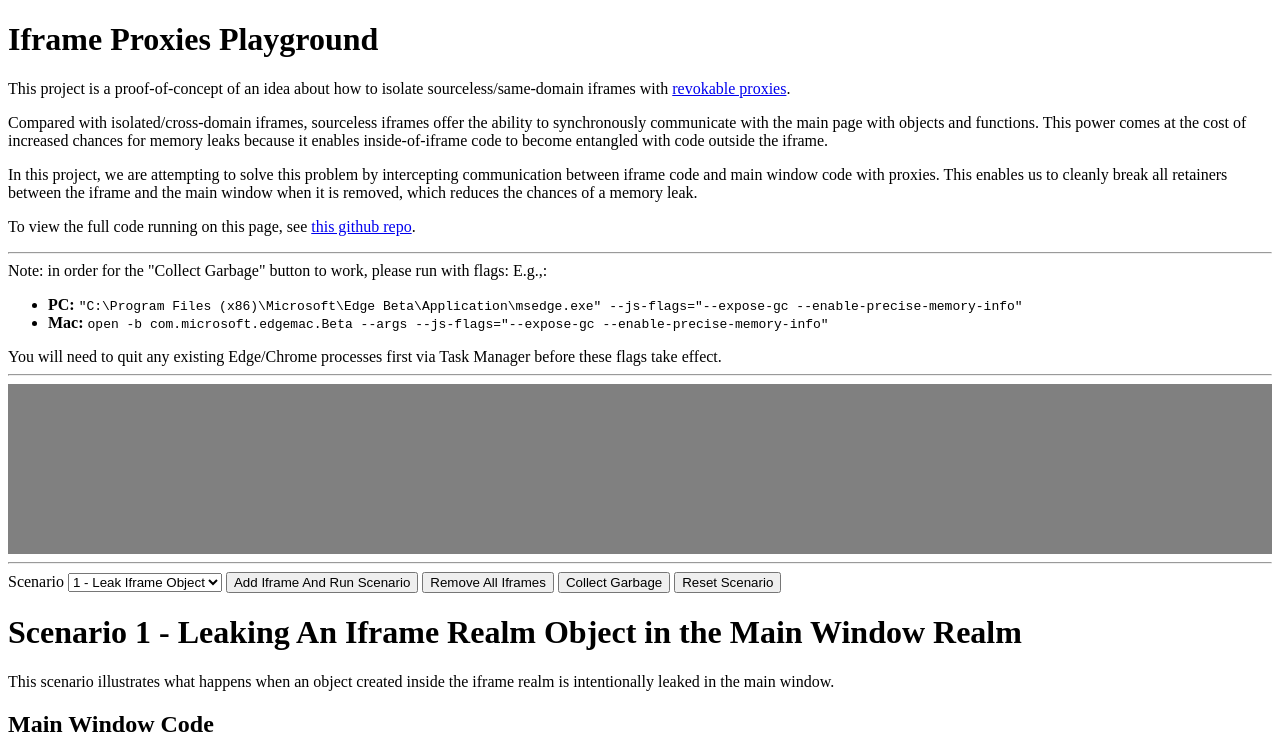
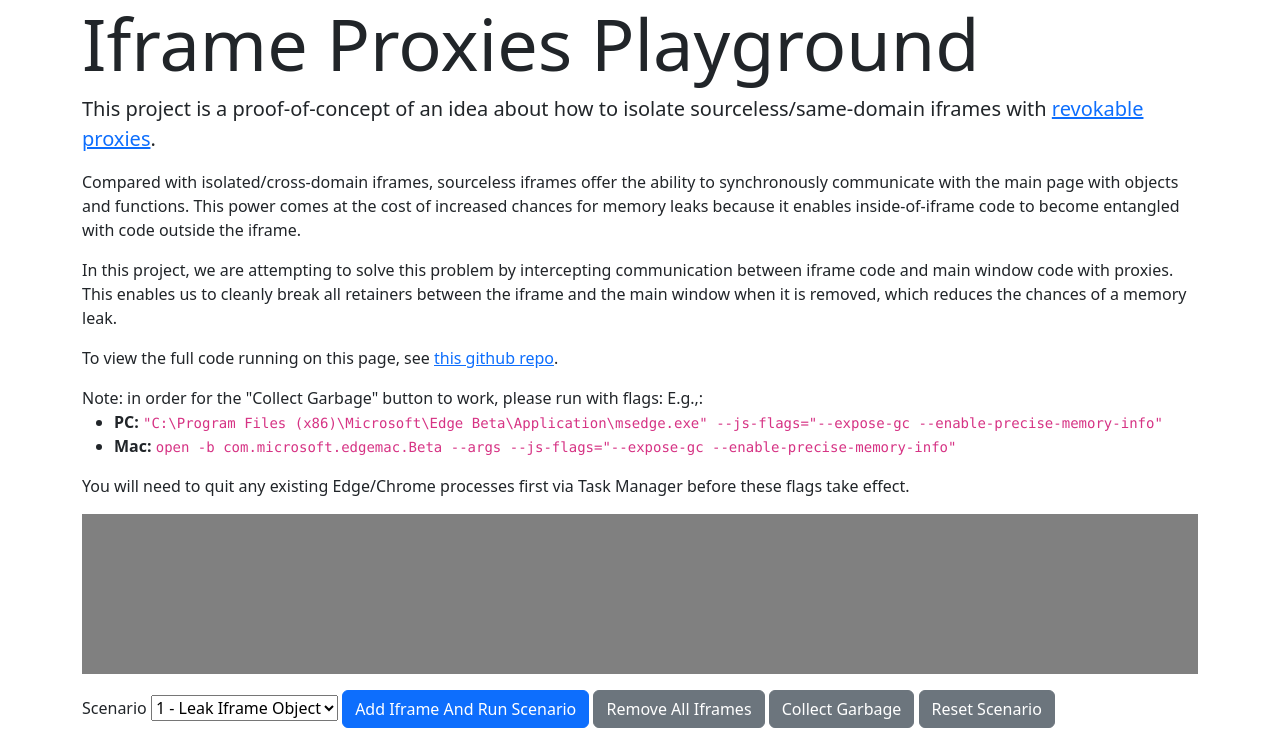
Before and after one commit to astegmaier/playground-iframe-membranes, a plain HTML site: page index.html in a window 1280 px wide. Shown: the top 741 px of the page. Drawn offline with nearby package versions, Linux system fonts and the light colour scheme.

Commit message:
Add bootstrap styling.

```diff
--- a/index.html
+++ b/index.html
@@ -2,6 +2,12 @@
 <html>
   <head>
     <title>Iframe Proxies Playground</title>
+    <link
+      rel="stylesheet"
+      href="https://cdn.jsdelivr.net/npm/bootstrap@5.2.3/dist/css/bootstrap.min.css"
+      integrity="sha384-rbsA2VBKQhggwzxH7pPCaAqO46MgnOM80zW1RWuH61DGLwZJEdK2Kadq2F9CUG65"
+      crossorigin="anonymous"
+    />
     <link
       rel="stylesheet"
       href="https://cdnjs.cloudflare.com/ajax/libs/highlight.js/11.7.0/styles/a11y-light.min.css"
@@ -39,8 +45,9 @@
     </style>
   </head>
   <body>
-    <h1>Iframe Proxies Playground</h1>
-    <p>
+    <div class="container">
+      <h1 class="display-2">Iframe Proxies Playground</h1>
+      <p class="lead">
         This project is a proof-of-concept of an idea about how to isolate sourceless/same-domain iframes with
         <a href="https://developer.mozilla.org/en-US/docs/Web/JavaScript/Reference/Global_Objects/Proxy/revocable"
           >revokable proxies</a
@@ -48,8 +55,8 @@
       </p>
       <p>
         Compared with isolated/cross-domain iframes, sourceless iframes offer the ability to synchronously communicate
-      with the main page with objects and functions. This power comes at the cost of increased chances for memory leaks
-      because it enables inside-of-iframe code to become entangled with code outside the iframe.
+        with the main page with objects and functions. This power comes at the cost of increased chances for memory
+        leaks because it enables inside-of-iframe code to become entangled with code outside the iframe.
       </p>
       <p>
         In this project, we are attempting to solve this problem by intercepting communication between iframe code and
@@ -60,7 +67,6 @@
         To view the full code running on this page, see
         <a href="https://github.com/astegmaier/playground-hung-iframe-promise">this github repo</a>.
       </p>
-    <hr />
       <div>
         <div>Note: in order for the "Collect Garbage" button to work, please run with flags: E.g.,:</div>
         <ul>
@@ -73,31 +79,35 @@
           </li>
           <li>
             <b>Mac:</b>
-          <code> open -b com.microsoft.edgemac.Beta --args --js-flags="--expose-gc --enable-precise-memory-info"</code>
+            <code>
+              open -b com.microsoft.edgemac.Beta --args --js-flags="--expose-gc --enable-precise-memory-info"</code
+            >
           </li>
         </ul>
         <div>
-        You will need to quit any existing Edge/Chrome processes first via Task Manager before these flags take effect.
+          You will need to quit any existing Edge/Chrome processes first via Task Manager before these flags take
+          effect.
         </div>
       </div>
-    <hr />
+      <p>
         <div id="all-runs-container"></div>
-    <hr />
-    <div>
+      </p>
+      <p>
         <label for="scenario">Scenario</label>
         <select id="scenario">
           <option value="1-leak-iframe-object">1 - Leak Iframe Object</option>
         </select>
-      <button id="run-scenario">Add Iframe And Run Scenario</button>
-      <button id="remove-iframes">Remove All Iframes</button>
-      <button id="collect-garbage">Collect Garbage</button>
-      <button id="reset-scenario">Reset Scenario</button>
-    </div>
+        <button class="btn btn-primary" id="run-scenario">Add Iframe And Run Scenario</button>
+        <button class="btn btn-secondary" id="remove-iframes">Remove All Iframes</button>
+        <button class="btn btn-secondary" id="collect-garbage">Collect Garbage</button>
+        <button class="btn btn-secondary" id="reset-scenario">Reset Scenario</button>
+      </p>
       <div id="scenario-description"></div>
       <h2>Main Window Code</h2>
       <pre><code class="language-javascript" id="code"></code></pre>
       <h2>Iframe Code</h2>
       <pre><code class="language-javascript" id="code-iframe"></code></pre>
+    </div>
     <script src="./index.js"></script>
   </body>
 </html>
```
Lines whose indentation alone changed are shown as unchanged.
